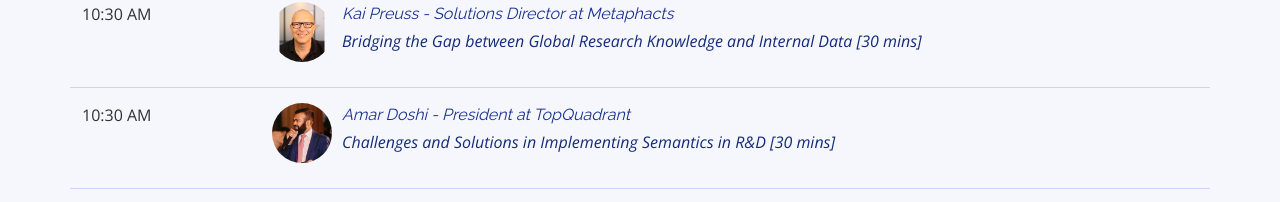
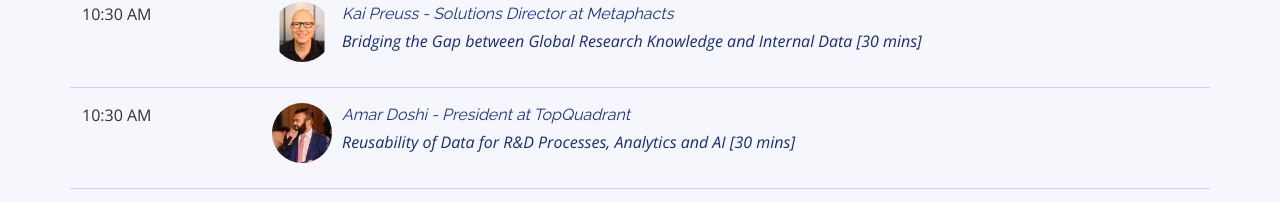
Before and after one commit to healthcare-life-sciences/healthcare-life-sciences.github.io, a plain HTML site: page index.html in a window 1280 px wide. Shown: the part 3594-3796 px from the top of the page. Drawn offline with nearby package versions, Linux system fonts and the light colour scheme; files whose address does not match are found by name.

Commit message:
Updated the TopQuadrant title

```diff
--- a/index.html
+++ b/index.html
@@ -954,7 +954,7 @@ var data = {
       page: "https://www.linkedin.com/in/ajdoshi/",
       image: "assets/img/speakers/Amar.jpg",
       affiliation: "President at TopQuadrant",
-      title: "Challenges and Solutions in Implementing Semantics in R&D",
+      title: "Reusability of Data for R&D Processes, Analytics and AI",
     },
     'Ryan_Chandler': {
       name: "Ryan Chandler",
```
